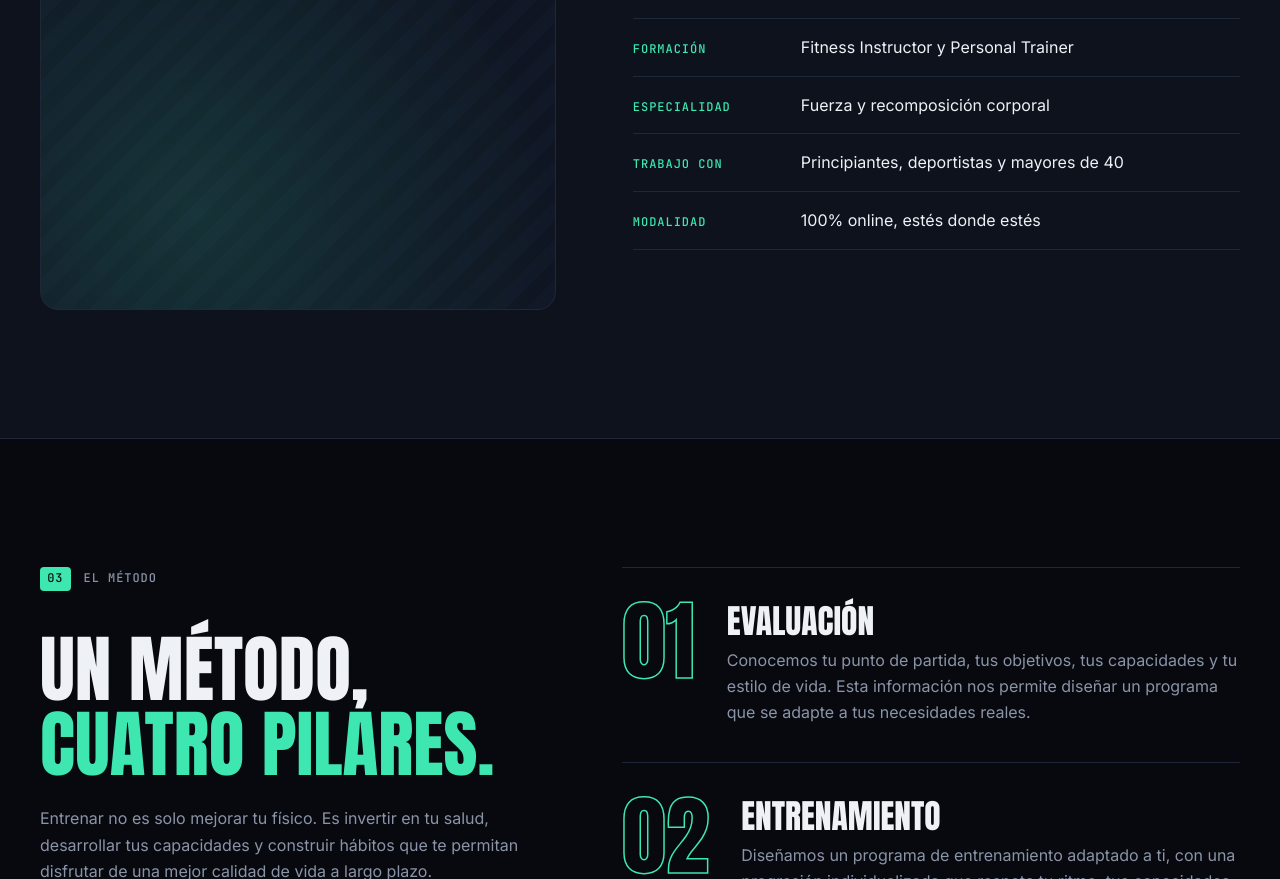
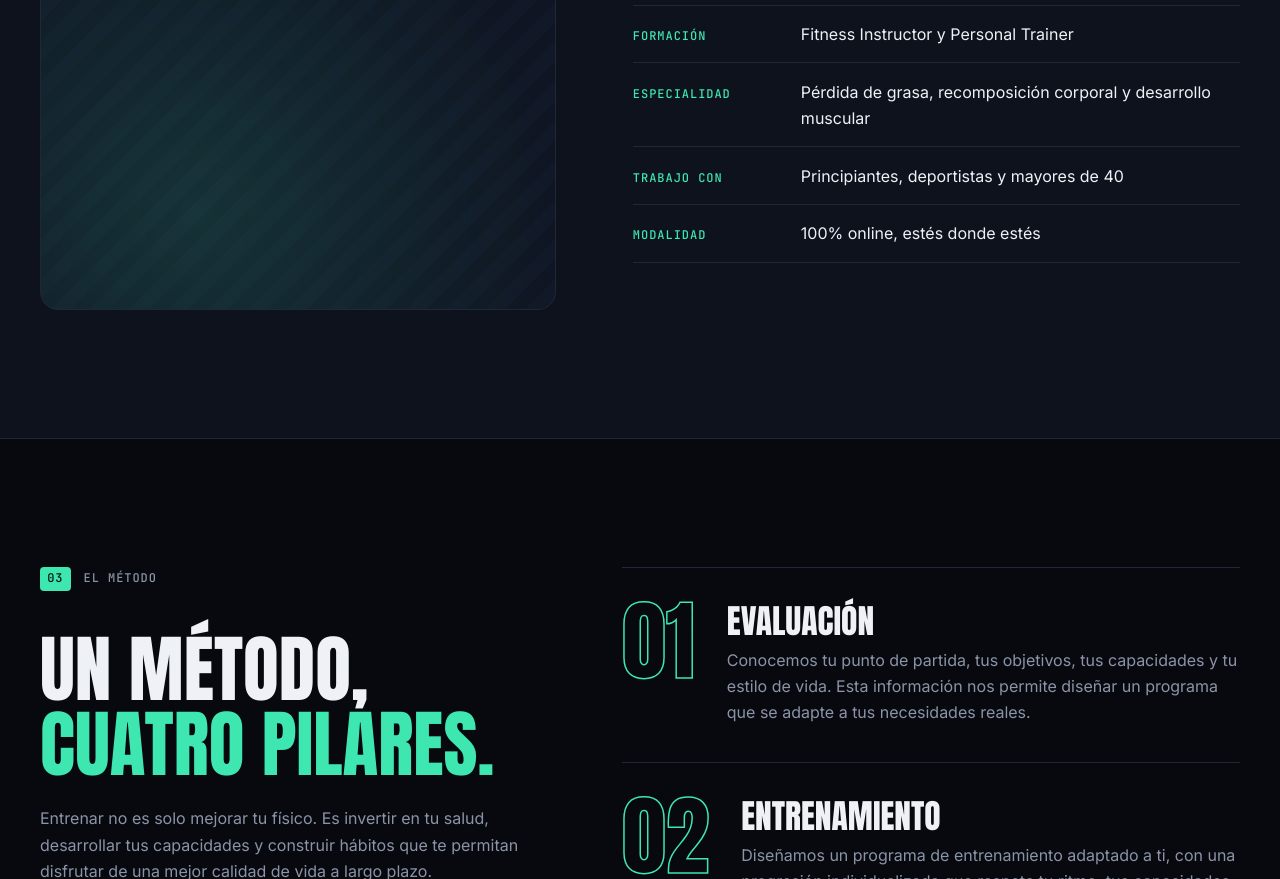
Before and after one commit to Aleuhiro7/davidorihuelaweb, a plain HTML site: page index.html in a window 1280 px wide. Shown: the part 2963-3842 px from the top of the page. Drawn offline with Linux system fonts and the light colour scheme.

Commit message:
Actualizar especialidad: pérdida de grasa, recomposición corporal y desarrollo muscular
Co-Authored-By: Claude Opus 5.5 <noreply@anthropic.com>
Claude-Session: https://claude.ai/code/session_01B44Vbo7TC2Hw4TNxBs9qfe

```diff
--- a/index.html
+++ b/index.html
@@ -126,7 +126,7 @@
           <p class="about__intro">Ayudo a personas con poco tiempo a ponerse en forma sin dietas imposibles ni rutinas copiadas de internet. Entrenamiento basado en evidencia, adaptado a tu vida, y un acompañamiento cercano para que no abandones.</p>
           <dl class="spec">
             <div><dt class="mono">Formación</dt><dd>Fitness Instructor y Personal Trainer</dd></div>
-            <div><dt class="mono">Especialidad</dt><dd>Fuerza y recomposición corporal</dd></div>
+            <div><dt class="mono">Especialidad</dt><dd>Pérdida de grasa, recomposición corporal y desarrollo muscular</dd></div>
             <div><dt class="mono">Trabajo con</dt><dd>Principiantes, deportistas y mayores de 40</dd></div>
             <div><dt class="mono">Modalidad</dt><dd>100% online, estés donde estés</dd></div>
           </dl>
```
